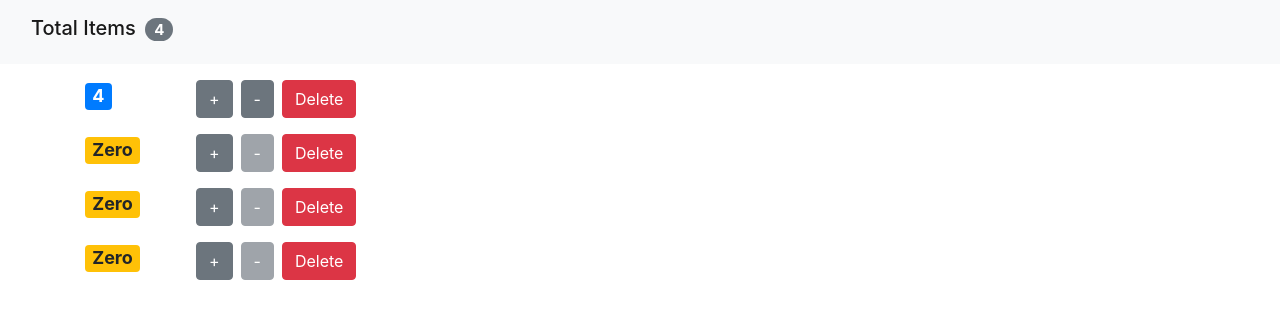
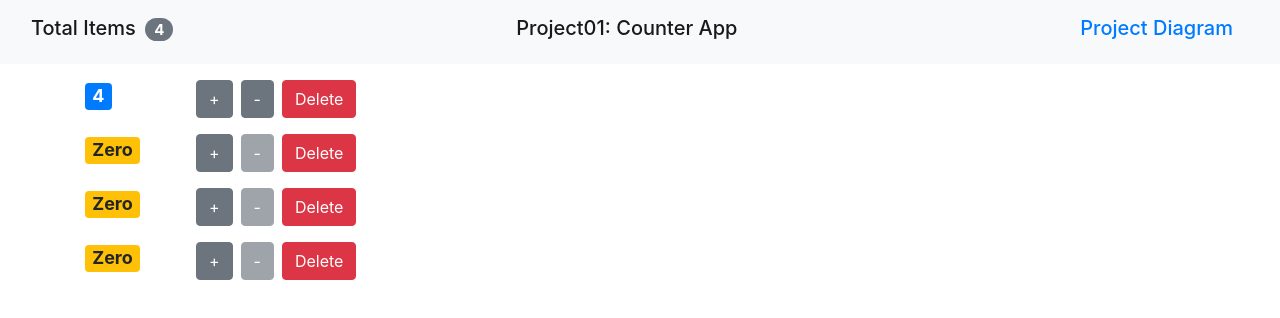
Before and after one commit to moarifur/mastering-react, a React (Create React App) app: page / in a window 1280 px wide. Shown: the top 318 px of the page. Built offline with nearby package versions, Linux system fonts and the light colour scheme.

Commit message:
Edit Navbar with Project name and Diagram link

```diff
--- a/src/components/counter/navbar.jsx
+++ b/src/components/counter/navbar.jsx
@@ -13,6 +13,14 @@
                             { totalCount }
                         </span>
                     </h1>
+                    <h1 className="navbar-brand d-flex justify-content-center">
+                        Project01: Counter App
+                    </h1>
+                    <h1 className="navbar-brand d-flex justify-content-center">
+                        <a href="https://tinyurl.com/4vhvyecs" target='_blank'>
+                            Project Diagram
+                        </a>
+                    </h1>
                 </div>
             </nav>
         );
```
